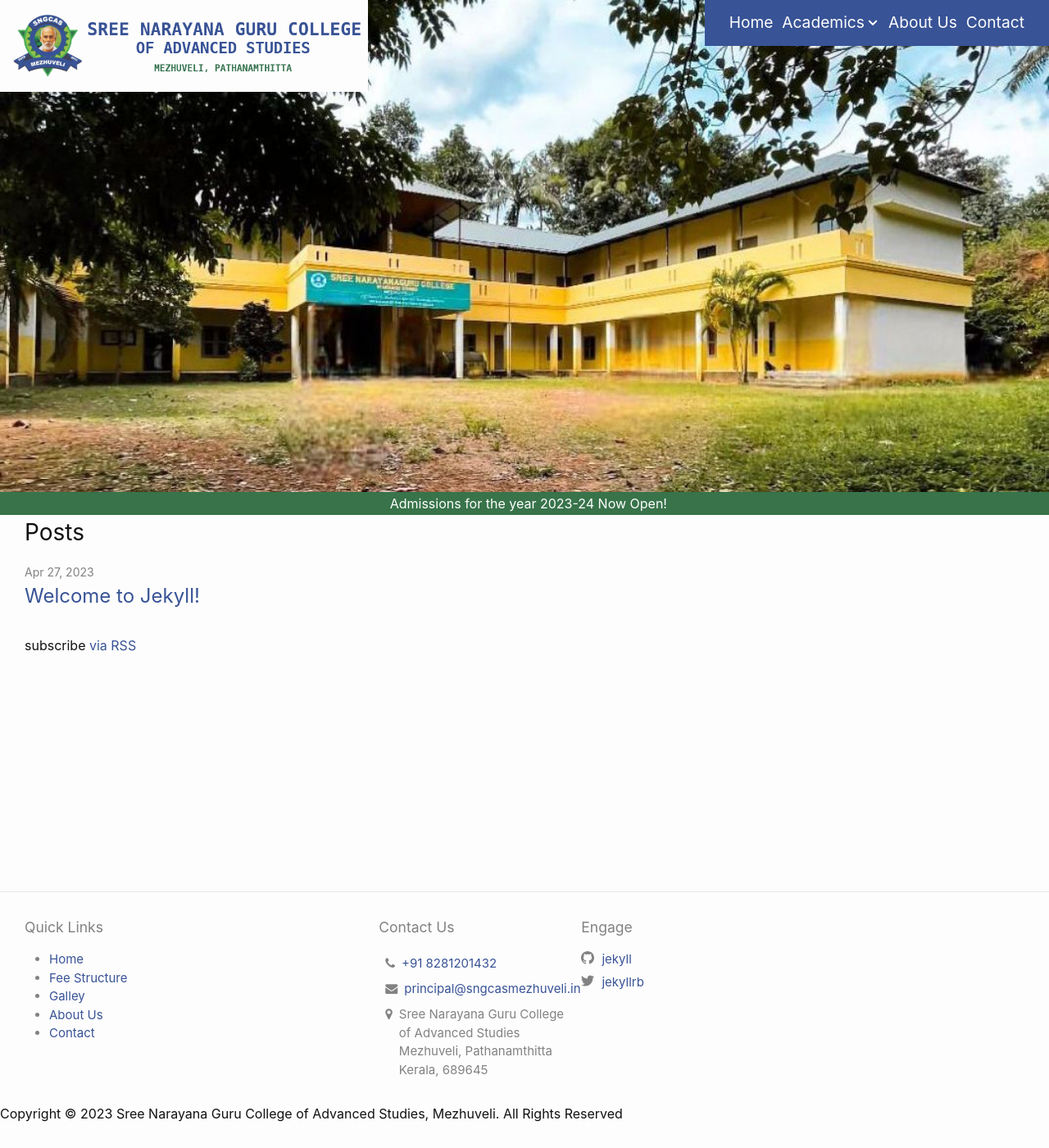
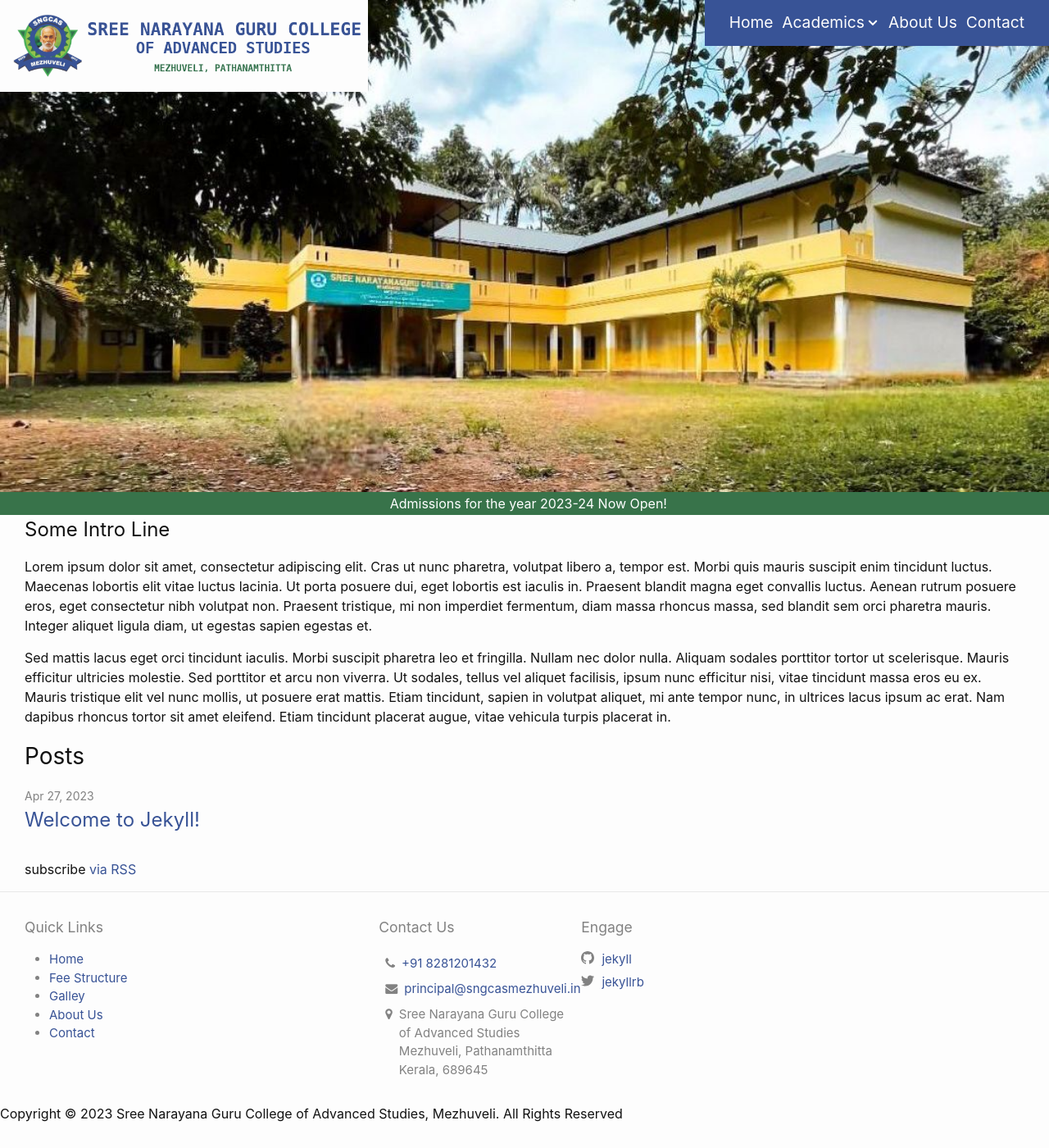
Before and after one commit to sngcasmezhuveli/sngcasmezhuveli.github.io, a Jekyll site: the page built from docs/index.markdown, in a window 1280 px wide and 1400 px high. Shown: the whole window at 82% size. Built offline with Jekyll 4.4.1, drawn with Linux system fonts in a browser that asks for light colours.

Commit message:
add intro paragraph

```diff
--- a/docs/_layouts/home.html
+++ b/docs/_layouts/home.html
@@ -12,6 +12,11 @@ layout: default
   </div>
   <div class="marquee-strip">
     <div class="marquee">Admissions for the year 2023-24 Now Open!</div>
+  </div>
+  <div>
+    <h2>Some Intro Line</h2>
+    <p>Lorem ipsum dolor sit amet, consectetur adipiscing elit. Cras ut nunc pharetra, volutpat libero a, tempor est. Morbi quis mauris suscipit enim tincidunt luctus. Maecenas lobortis elit vitae luctus lacinia. Ut porta posuere dui, eget lobortis est iaculis in. Praesent blandit magna eget convallis luctus. Aenean rutrum posuere eros, eget consectetur nibh volutpat non. Praesent tristique, mi non imperdiet fermentum, diam massa rhoncus massa, sed blandit sem orci pharetra mauris. Integer aliquet ligula diam, ut egestas sapien egestas et.</p>
+    <p>Sed mattis lacus eget orci tincidunt iaculis. Morbi suscipit pharetra leo et fringilla. Nullam nec dolor nulla. Aliquam sodales porttitor tortor ut scelerisque. Mauris efficitur ultricies molestie. Sed porttitor et arcu non viverra. Ut sodales, tellus vel aliquet facilisis, ipsum nunc efficitur nisi, vitae tincidunt massa eros eu ex. Mauris tristique elit vel nunc mollis, ut posuere erat mattis. Etiam tincidunt, sapien in volutpat aliquet, mi ante tempor nunc, in ultrices lacus ipsum ac erat. Nam dapibus rhoncus tortor sit amet eleifend. Etiam tincidunt placerat augue, vitae vehicula turpis placerat in.</p>
   </div>
   {{ content }}
 
```
